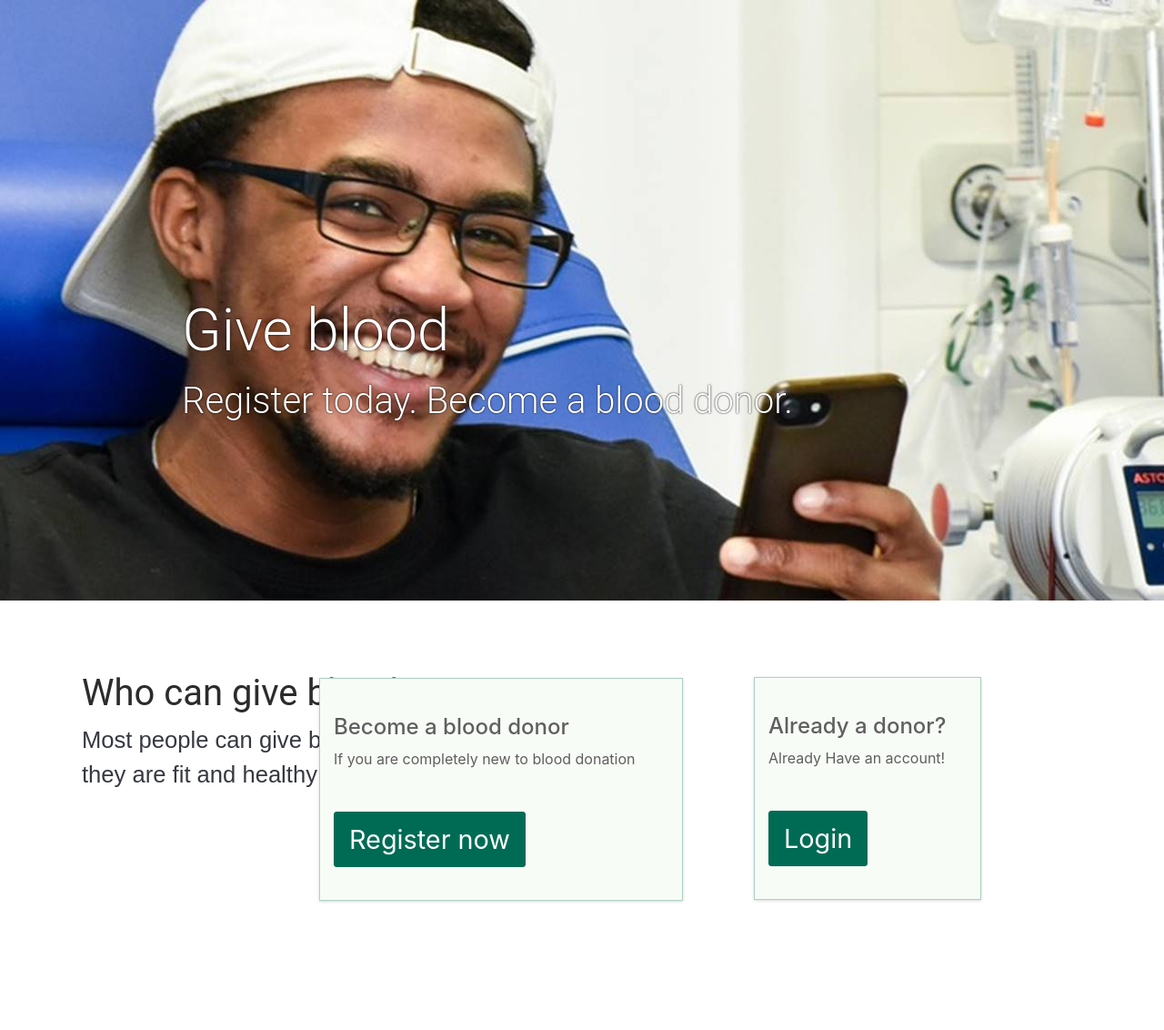
After one commit to MohamedAlkhateb/CS50-Project, a Flask app: template templates/HomePage.html in a window 1280 px wide; the page is wider, and only the part inside the window is pictured. The commit adds this page. Shown: that part at 91% size. Run offline with Flask 2, Linux system fonts and the light colour scheme; the template is opened without the code that fills it, so the values that code supplies are empty; some libraries are stand-ins or nearby versions.

Commit message:
The Last version

```diff
--- a/application.py
+++ b/application.py
@@ -53,6 +53,8 @@ def check():
         return "true"
 
 @app.route("/")
+def homePage():
+    return render_template("HomePage.html")
 @app.route("/login", methods=["GET", "POST"])
 def login():
     """Log user in"""
@@ -69,11 +71,9 @@ def login():
         # Ensure password was submitted
         elif not request.form.get("password"):
             return apology("must provide password", 403)
-
         # Query database for username
         rows = db.execute("SELECT * FROM users WHERE username = :username",
                           username=request.form.get("username"))
-
         # Ensure username exists and password is correct
         if len(rows) != 1 or not check_password_hash(rows[0]["hash"], request.form.get("password")):
             return apology("invalid username and/or password", 403)
@@ -82,7 +82,7 @@ def login():
         session["user_id"] = rows[0]["id"]
 
         # Redirect user to home page
-        return redirect("/home")
+        return redirect("/account")
 
     # User reached route via GET (as by clicking a link or via redirect)
     else:
@@ -127,34 +127,68 @@ def register():
                                username=request.form.get("username"))
         if user_name:
             return apology("taken", 400)
-        db.execute("INSERT INTO users(username,hash,email,name,phone,country,type) VALUES(:username, :hash, :email, :name, :phone, :country, :type)", username=request.form.get("username"), hash=hash,
+        db.execute("INSERT INTO users(username,hash,email,name,phone,country,type,donor) VALUES(:username, :hash, :email, :name, :phone, :country, :type, 'Yes')", username=request.form.get("username"), hash=hash,
                     email=request.form.get("email"), name=request.form.get("name"), phone=request.form.get("phone"), country=request.form.get("country"), type=request.form.get("BloodType"))
         rows = db.execute("SELECT * FROM users WHERE username = :username",
                           username=request.form.get("username"))
         session["user_id"] = rows[0]["id"]
-        return redirect("/home")
+        if request.form.get("donate") == 'on':
+            user = db.execute(f"SELECT * FROM users WHERE id = {session['user_id']}")
+            db.execute("INSERT INTO donor(name,email,phone,country,type) VALUES(:name, :email, :phone, :country, :type)",
+                    name=user[0]["name"], email=user[0]["email"], phone=user[0]["phone"], country=user[0]["country"], type=user[0]["type"])
+        return redirect("/account")
     else:
         return render_template("register.html")
 
-@app.route("/home", methods=["GET", "POST"])
-def home():
-    user = db.execute(f"SELECT * FROM users WHERE id = {session['user_id']}")
-    return render_template("home.html", user=user)
-@app.route("/donate", methods=["GET", "POST"])
-def donate():
+@app.route("/account", methods=["GET", "POST"])
+def account():
     if request.method == "POST":
+        return redirect("/edit")
+    else:
         user = db.execute(f"SELECT * FROM users WHERE id = {session['user_id']}")
-        db.execute("INSERT INTO donor(name,email,phone,country,type) VALUES(:name, :email, :phone, :country, :type)",
-                    name=user[0]["name"], email=user[0]["email"], phone=user[0]["phone"], country=user[0]["country"], type=user[0]["type"])
-        return redirect("/home")
-    else:
-        return render_template("donate.html")
+        return render_template("account.html", user=user)
 @app.route("/requestBlood", methods=["GET", "POST"])
 def requestBlood():
     if request.method == "POST":
-        return redirect("/home")
+        BloodType = request.form.get("BloodType")
+        country = request.form.get("country")
+        donor = db.execute(f"SELECT * FROM donor WHERE type='{BloodType}' AND country='{country}'")
+        user = db.execute(f"SELECT * FROM users WHERE id = {session['user_id']}")
+        i = 0
+        while (donor[i]):
+            if user[0]["name"] == donor[i]["name"]:
+                del donor[i]
+            i += 1
+            try:
+                donor[i+1]
+            except IndexError:
+                break
+        print(donor)
+        return render_template("donors.html")
     else:
         return render_template("request.html")
+
+@app.route("/edit", methods=["GET", "POST"])
+def edit():
+    if request.method == "POST":
+        email = request.form.get("email")
+        phone = request.form.get("phone")
+        user = db.execute(f"SELECT * FROM users WHERE id = {session['user_id']}")
+        name = user[0]['name']
+        print(request.form.get("donate"))
+        if request.form.get("donate") == 'on':
+            db.execute(f"UPDATE users SET donor = 'Yes' WHERE id = {session['user_id']}")
+            if not  (db.execute(f"SELECT * FROM donor WHERE name = '{name}'")):
+                db.execute("INSERT INTO donor(name,email,phone,country,type) VALUES(:name, :email, :phone, :country, :type)",
+                    name=user[0]["name"], email=user[0]["email"], phone=user[0]["phone"], country=user[0]["country"], type=user[0]["type"])
+        else:
+            db.execute("UPDATE users SET donor = 'No'")
+            db.execute(f"DELETE FROM donor WHERE name = '{name}'")
+        db.execute(f"UPDATE users SET email = '{email}', phone = '{phone}' WHERE id = {session['user_id']}")
+        return redirect("/account")
+    else:
+        user = db.execute(f"SELECT * FROM users WHERE id = {session['user_id']}")
+        return render_template("edit.html", user=user)
 
 def errorhandler(e):
     """Handle error"""
--- /dev/null
+++ b/static/style.css
@@ -0,0 +1,110 @@
+.main
+{
+    position :relative;
+    z-index : 600;
+}
+
+.giveBlood
+{
+    min-height : 660px;
+    background-color: rgba(216,30,5,.6);
+    background-repeat : no-repeat;
+    color :white;
+}
+.content
+{
+    position : relative;
+    left : 200px;
+    top : 326px;
+}
+.give
+{
+    display : block;
+    color : #fff;
+    text-shadow :  0 0 2px #000;
+    font-family : Roboto,sans-serif;
+    font-weight : 300;
+    font-size : 4rem;
+}
+.become
+{
+    display : block;
+    color : #fff;
+    text-shadow :  0 0 2px #000;
+    font-family : Roboto,sans-serif;
+    font-weight : 300;
+    font-size : 2.5rem;
+
+}
+.appointment-pod.appointment-pod--green {
+    background-color: #f8fcf6;
+    width : 400px;
+    float : right;
+    position :relative;
+    right : 279px;
+    bottom : 112px;
+}
+.appointment-pod.appointment-pod--gree {
+    background-color: #f8fcf6;
+    width : 250px;
+    float : right;
+    position :relative;
+    right : 201px;
+    bottom : 113px;
+}
+.appointment-pod {
+    min-height: 245px;
+}
+.appointment-pod {
+    display: block;
+    text-decoration: none;
+    color: #5f5f5f;
+    padding: 15px 15px 22.5px;
+    border: 1px solid rgba(0,107,84,.3);
+    margin-bottom: 30px;
+    transition: all .3s linear 0s;
+    box-shadow: 0 1px 3px rgba(0,0,0,.16);
+}
+.appointment-pod__text + .btn {
+    margin-top: 30px;
+}
+.appointment-pod .btn {
+    display: inline-block;
+    color: #fff;
+    font-size: 18px;
+    font-size: 1.8rem;
+    padding: 8px 16px;
+    position: relative;
+    border-radius: 3px;
+    background-color: #006b54;
+    border: 1px solid #006b54;
+    transition: all .2s linear 0s;
+}
+.how
+{
+    position :relative;
+    top : 30px;
+    left : 90px;
+    margin-right: -15px;
+
+}
+.header_of_how
+{
+    overflow: hidden;
+    color: #2c2c2c;
+    font-size: 25px;
+    font-size: 2.5rem;
+    font-weight: 400;
+    font-family: Roboto,sans-serif;
+    font-style: normal;
+    line-height: 1.2;
+
+}
+.p_of_how
+{
+    color: #353940;
+    line-height: 1.5;
+    font-family: Arial,Helvetica,sans-serif;
+    font-size: 16px;
+    font-size: 1.6rem;
+}
--- /dev/null
+++ b/templates/HomePage.html
@@ -0,0 +1,54 @@
+<!DOCTYPE html>
+
+<html lang="en">
+
+    <head>
+
+        <!-- Required meta tags -->
+        <meta charset="utf-8">
+        <meta name="viewport" content="width=device-width, initial-scale=1, shrink-to-fit=no">
+
+        <!-- documentation at http://getbootstrap.com/docs/4.1/, alternative themes at https://bootswatch.com/ -->
+        <link href="https://maxcdn.bootstrapcdn.com/bootstrap/4.1.3/css/bootstrap.min.css" rel="stylesheet">
+
+        <!-- https://favicon.io/emoji-favicons/money-mouth-face/ -->
+
+        <link href="/static/style.css" rel="stylesheet">
+
+        <script src="https://code.jquery.com/jquery-3.3.1.min.js"></script>
+        <script src="https://cdnjs.cloudflare.com/ajax/libs/popper.js/1.14.3/umd/popper.min.js"></script>
+        <script src="https://maxcdn.bootstrapcdn.com/bootstrap/4.1.3/js/bootstrap.min.js"></script>
+        <link rel="stylesheet" href="https://cdnjs.cloudflare.com/ajax/libs/font-awesome/4.7.0/css/font-awesome.min.css">
+        <title>Home</title>
+
+    </head>
+    <body>
+        <form action="/" method="post">
+        <div class="main">
+            <div class="giveBlood" style="background-image : url(/static/images/b4.jpg);">
+                <div class="content">
+                    <h1 class="give">Give blood</h1>
+                    <p class="become">Register today. Become a blood donor.</p>
+                </div>
+            </div>
+        </div><br><br>
+        <div class="how">
+            <h3><span class="header_of_how">Who can give blood</span></h3>
+            <p><span class="p_of_how">Most people can give blood,if<br>  they are fit and healthy</span></p>
+        </div>
+        <div class="appointment-pod appointment-pod--gree"><br>
+                <h3 class="h4 appointment-pod__heading" data-mh="appointment-block-heading" style="">Already a donor?</h3>
+                <div class="appointment-pod__text" data-mh="appointment-block-text" style="">
+                    <p>Already Have an account!</p>
+                </div>
+                    <a class="btn" href="/login" target="_top">Login</a>
+            </div>
+                <div class="appointment-pod appointment-pod--green"><br>
+                <h3 class="h4 appointment-pod__heading" data-mh="appointment-block-heading" style="">Become a blood donor</h3>
+                <div class="appointment-pod__text" data-mh="appointment-block-text" style="">
+                    <p>If you are completely new to blood donation</p>
+                </div>
+                    <a class="btn" href="/register" target="_top">Register now</a>
+            </div>
+    </body>
+</html>
--- a/templates/layout.html
+++ b/templates/layout.html
@@ -19,7 +19,6 @@
         <script src="https://code.jquery.com/jquery-3.3.1.min.js"></script>
         <script src="https://cdnjs.cloudflare.com/ajax/libs/popper.js/1.14.3/umd/popper.min.js"></script>
         <script src="https://maxcdn.bootstrapcdn.com/bootstrap/4.1.3/js/bootstrap.min.js"></script>
-
         <link rel="stylesheet" href="https://cdnjs.cloudflare.com/ajax/libs/font-awesome/4.7.0/css/font-awesome.min.css">
         <title>Blood Finder: {% block title %}{% endblock %}</title>
 
@@ -27,15 +26,14 @@
 
     <body>
         <nav class="navbar navbar-expand-md navbar-light bg-light border">
-            <a class="navbar-brand" href="/login"><i class="fa fa-heartbeat" style="font-size:48px;color:red"></i> <span class="blood">Blood Finder</span></a>
+            <a class="navbar-brand" href="/"><i class="fa fa-heartbeat" style="font-size:48px;color:red"></i> <span class="blood">Blood Finder</span></a>
             <button aria-controls="navbar" aria-expanded="false" aria-label="Toggle navigation" class="navbar-toggler" data-target="#navbar" data-toggle="collapse" type="button">
                 <span class="navbar-toggler-icon"></span>
             </button>
             <div class="collapse navbar-collapse" id="navbar">
                 {% if session.user_id %}
                     <ul class="navbar-nav mr-auto mt-2">
-                        <li class="nav-item"><a class="nav-link" href="/home">Home</a></li>
-                        <li class="nav-item"><a class="nav-link" href="/donate">DonateBlood</a></li>
+                        <li class="nav-item"><a class="nav-link" href="/account">Account</a></li>
                         <li class="nav-item"><a class="nav-link" href="/requestBlood">RequestBlood</a></li>
                         <!--<li class="nav-item"><a class="nav-link" href="/history">History</a></li>-->
                     </ul>
--- a/templates/login.html
+++ b/templates/login.html
@@ -14,7 +14,7 @@
         </div>
         <button class="btn btn-primary" type="submit">Log In</button>
         <br>
-        <br>
+
         <a href="/register">Create New account</a>
     </form>
 {% endblock %}
```
Also changed, not shown: helpers.py (added, +63 -0 lines), static/styles.css (+18 -0 lines), templates/account.html (renamed from templates/home.html, +5 -3 lines), templates/donors.html (added, +23 -0 lines), templates/edit.html (added, +41 -0 lines), templates/register.html (+7 -1 lines), templates/request.html (+23 -0 lines), blood.db (added), finance.db, static/images/b1.jpg (added), static/images/b2.jpg (added), static/images/b3.jpg (added), static/images/b4.jpg (added), static/script.js (added).
